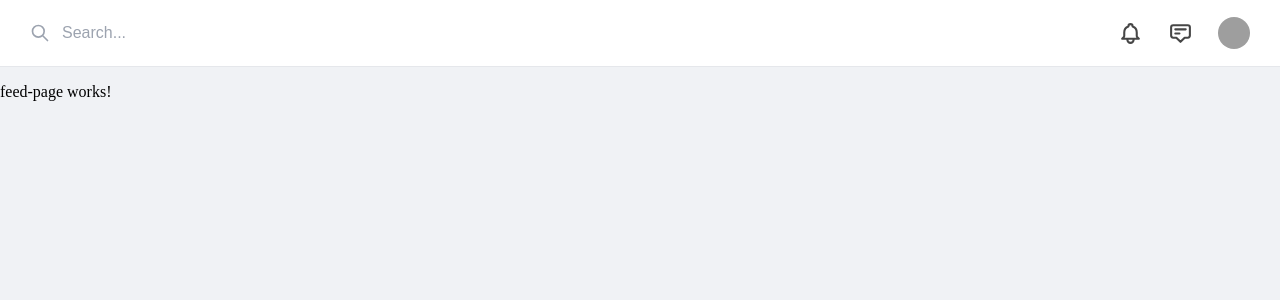
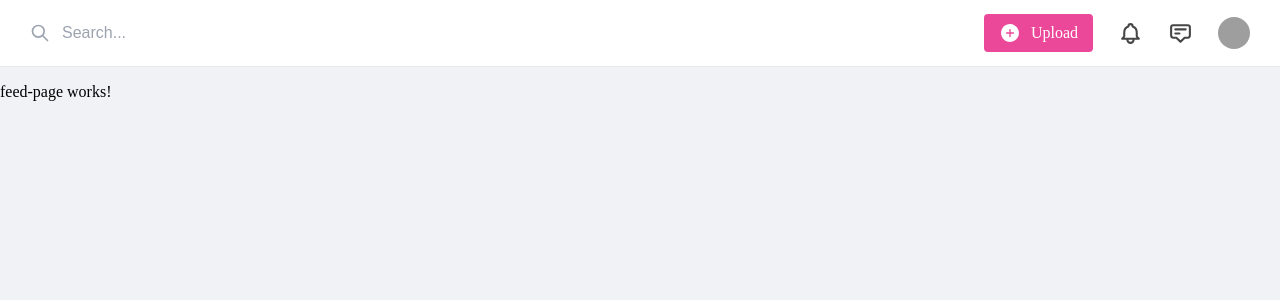
Before and after one commit to SamsonDavidoff/instello, an Angular app: page / in a window 1280 px wide. Shown: the top 300 px of the page. Built offline with nearby package versions, Linux system fonts and the light colour scheme; grey boxes are pictures that could not be loaded; what @ngrx/store would draw is missing.

Commit message:
Add upload button

```diff
--- a/src/app/core/layouts/default/layout-header/layout-header.component.html
+++ b/src/app/core/layouts/default/layout-header/layout-header.component.html
@@ -9,6 +9,16 @@
     <input type="text" placeholder="Search...">
   </div>
   <div id="dropdowns">
+    <div>
+      <svg style="margin-left: 0 !important; width: 22px; height: 22px" fill="white" xmlns="http://www.w3.org/2000/svg"
+           class="ionicon s-ion-icon"
+           viewBox="0 0 512 512"><title>Add
+        Circle</title>
+        <path
+          d="M256 48C141.31 48 48 141.31 48 256s93.31 208 208 208 208-93.31 208-208S370.69 48 256 48zm80 224h-64v64a16 16 0 01-32 0v-64h-64a16 16 0 010-32h64v-64a16 16 0 0132 0v64h64a16 16 0 010 32z"></path>
+      </svg>
+      <span>Upload</span>
+    </div>
     <svg xmlns="http://www.w3.org/2000/svg" fill="none" viewBox="0 0 24 24" stroke="currentColor">
       <path stroke-linecap="round" stroke-linejoin="round" stroke-width="2"
             d="M15 17h5l-1.405-1.405A2.032 2.032 0 0118 14.158V11a6.002 6.002 0 00-4-5.659V5a2 2 0 10-4 0v.341C7.67 6.165 6 8.388 6 11v3.159c0 .538-.214 1.055-.595 1.436L4 17h5m6 0v1a3 3 0 11-6 0v-1m6 0H9"></path>
--- a/src/app/core/layouts/default/layout-header/layout-header.component.scss
+++ b/src/app/core/layouts/default/layout-header/layout-header.component.scss
@@ -27,6 +27,23 @@ header {
         margin-left: 25px;
         color: #464646;
       }
+
+      div {
+        cursor: pointer;
+        background-color: #EC4899;
+        padding: 8px 15px;
+        border-radius: 4px;
+        transition: background-color .3s linear;
+
+        &:hover {
+          background-color: #DA2777;
+        }
+      }
+
+      span {
+        color: white;
+        margin-left: 10px;
+      }
     }
   }
 
```
